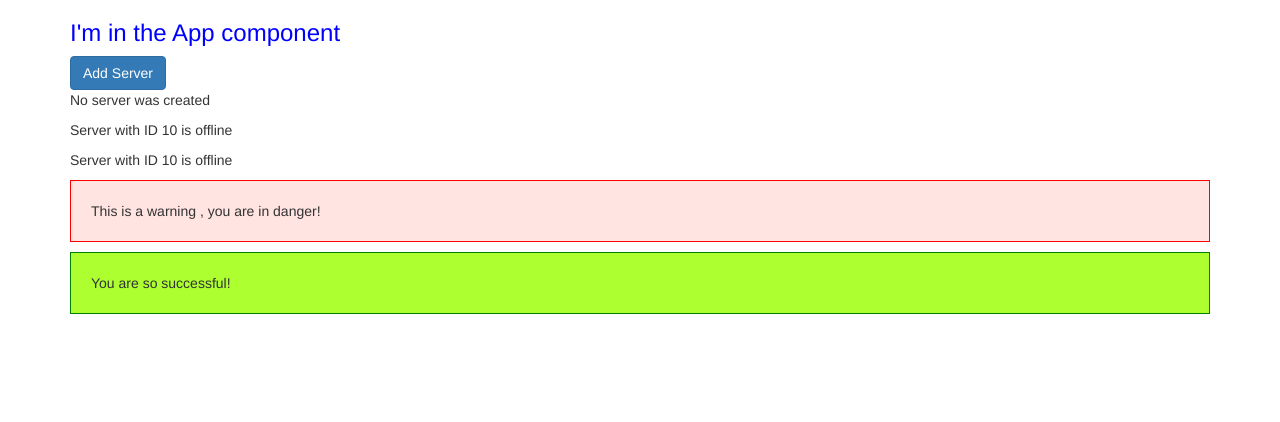
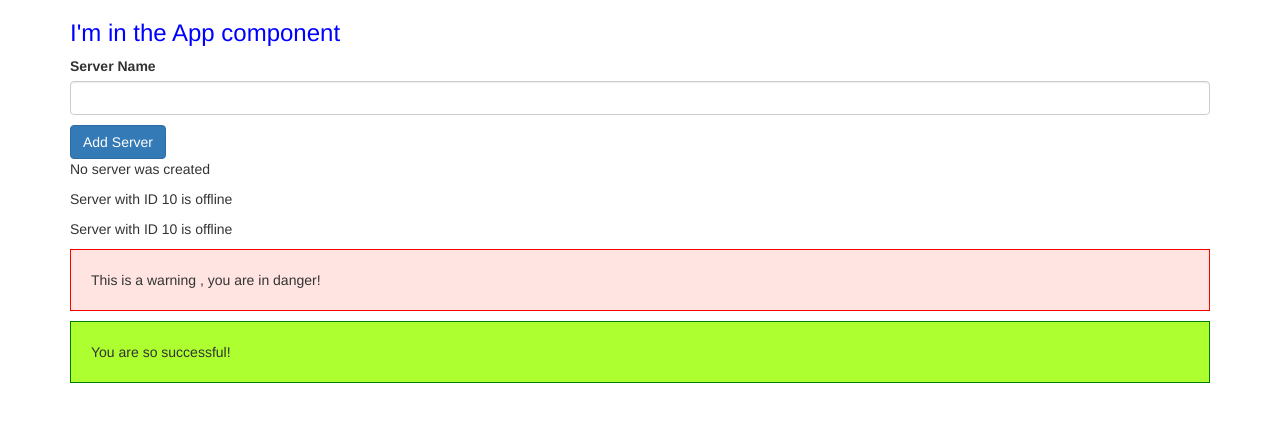
Before and after one commit to ZeroToHero-StepByStep/Angular2, an Angular app: page / in a window 1280 px wide. Shown: the top 422 px of the page. Built offline with nearby package versions, Linux system fonts and the light colour scheme.

Commit message:
28. Passing and using data with event binding

```diff
--- a/src/app/server/server.component.ts
+++ b/src/app/server/server.component.ts
@@ -1,4 +1,4 @@
-import{Component} from '@angular/core' ;
+import {Component} from '@angular/core' ;
 @Component({
   selector: 'app-server' ,
   templateUrl : './server.component.html'
--- a/src/app/servers/servers.component.html
+++ b/src/app/servers/servers.component.html
@@ -1,5 +1,8 @@
-
+<label>Server Name</label>
+<input type="text" class="form-control"  (input)="onUpdateServerName($event)">
+<p>{{serverName}}</p>
 <button class="btn btn-primary" [disabled]="!allowNewServer" (click)="onCreateServer()" >Add Server</button>
 <p>{{serverCreation}}</p>
+
 <app-server></app-server>
 <app-server></app-server>
--- a/src/app/servers/servers.component.ts
+++ b/src/app/servers/servers.component.ts
@@ -11,6 +11,7 @@
 export class ServersComponent implements OnInit {
   allowNewServer = false ;
   serverCreation = 'No server was created' ;
+  serverName = '' ;
   constructor() {
     setTimeout(() =>{
       this.allowNewServer = true ;
@@ -20,8 +21,13 @@
   ngOnInit() {
   }
 
-  onCreateServer(){
+  onCreateServer() {
     this.serverCreation = 'Server was created' ;
   }
 
+  onUpdateServerName( event :any) {
+    console.log(event) ;
+    this.serverName = (<HTMLInputElement>event.target).value ;
+  }
+
 }
```
